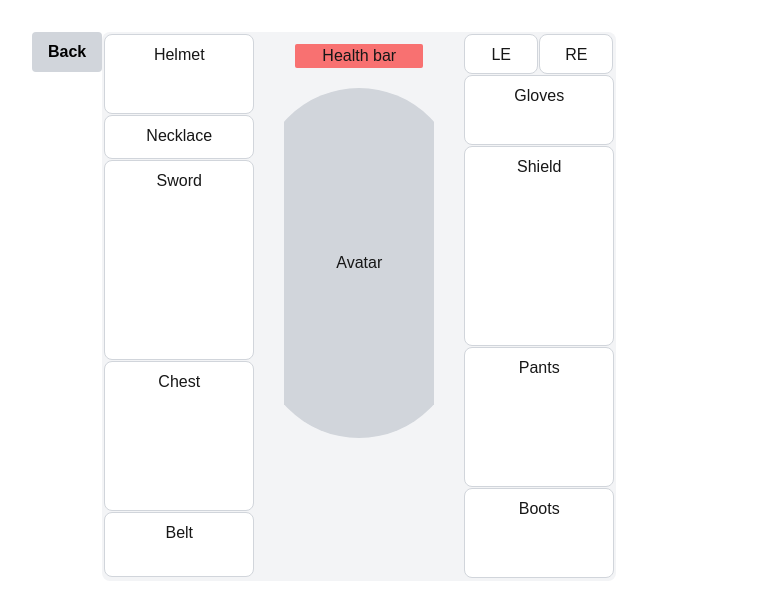
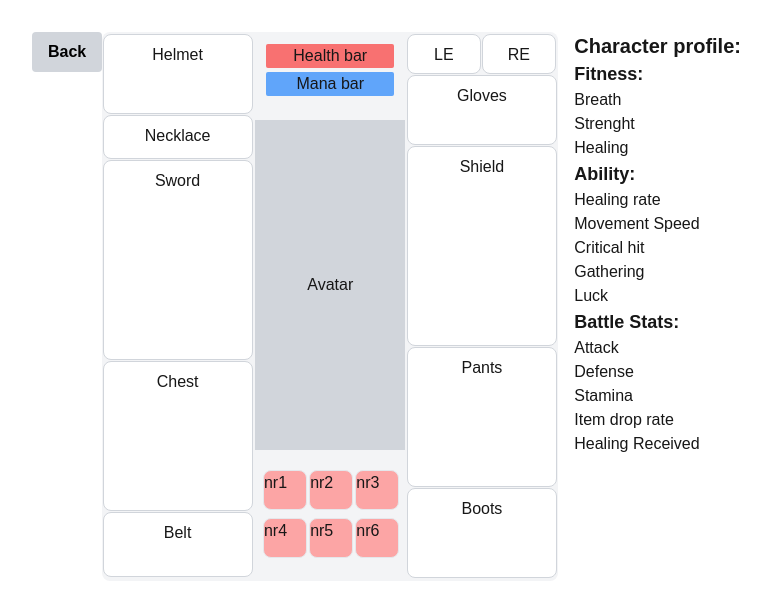
Before and after one commit to Tommysons/mafia-world, a Next.js app: page /profile in a window 1280 px wide. Shown: the top 616 px of the page, without its empty margins (0-770 px from the left). Built offline with nearby package versions, Linux system fonts and the light colour scheme.

Commit message:
Added Character profile

```diff
--- a/app/profile/page.tsx
+++ b/app/profile/page.tsx
@@ -3,53 +3,115 @@ import React from 'react';
 
 const Page = () => {
   return (
-
     <section className="flex left-1 p-8">
       <div>
         <Link href={`/#`}>
           <button className="bg-gray-300 hover:bg-gray-400 text-black font-bold py-2 px-4 rounded">Back</button>
         </Link>
       </div>
-      <div className="relative grid grid-cols-3 bg-gray-100 p-8 rounded-lg max-w-5xl max-h-[549px]">
+      <div className="relative grid grid-cols-3 bg-gray-100 p-8 rounded-lg max-w-[456px] max-h-[549px]">
+
         {/* Left Column */}
         <div className="flex flex-col items-center justify-between">
-          <div className="bg-white p-2 rounded-lg h-[80px] w-[150px] border -translate-x-[30px] -translate-y-[30px] border-gray-300 text-center mb-4">Helmet</div>
-          <div className="bg-white p-2 rounded-lg h-11 w-[150px] border -translate-x-[30px] -translate-y-[51px] border-gray-300 text-center">Necklace</div>
-          {/* Sword */}
-          <div className="flex justify-center items-center h-[200px]">
-            <div className="bg-white p-2 rounded-lg h-[200px]  w-[150px] -translate-x-[30px] -translate-y-[57px] border border-gray-300 text-center">Sword</div>
-          </div>
-          <div className="bg-white p-2 rounded-lg h-[150px] w-[150px] translate-x-[-30px] -translate-y-[62px] border border-gray-300 text-center">Chest</div>
-          <div className="bg-white p-2 rounded-lg h-[65px] w-[150px] translate-x-[-30px] -translate-y-[67px] border border-gray-300 text-center">Belt</div>
+          <div className="bg-white p-2 rounded-lg h-[80px] w-[150px] border -translate-x-[22px] -translate-y-[30px] border-gray-300 text-center mb-4">Helmet</div>
+          <div className="bg-white p-2 rounded-lg h-11 w-[150px] border -translate-x-[22px] -translate-y-[51px] border-gray-300 text-center">Necklace</div>
+            <div className="bg-white p-2 rounded-lg h-[200px] w-[150px] -translate-x-[22px] -translate-y-[57px] border border-gray-300 text-center">Sword</div>
+          <div className="bg-white p-2 rounded-lg h-[150px] w-[150px] translate-x-[-22px] -translate-y-[62px] border border-gray-300 text-center">Chest</div>
+          <div className="bg-white p-2 rounded-lg h-[65px] w-[150px] translate-x-[-22px] -translate-y-[67px] border border-gray-300 text-center">Belt</div>
         </div>
 
         {/* Avatar Column */}
         <div className="flex flex-col items-center">
-          <div className='relative top-[-20px] bg-red-400 rounded-sm w-32 flex items-center justify-center'>
+          <div className="relative top-[-20px] bg-red-400 rounded-sm w-32 flex items-center justify-center mb-1">
             Health bar
           </div>
+          <div className="relative top-[-20px] bg-blue-400 rounded-sm w-32 flex items-center justify-center mb-1">
+            Mana bar
+          </div>
 
-          <div className="w-[150px] h-[350px] overflow-hidden relative flex justify-center">
-            {/* Wider Avatar positioned absolutely within the container */}
-            <div className="bg-gray-300 rounded-full h-[350px] w-[200px] absolute left-1/2 transform -translate-x-1/2 flex items-center justify-center mb-4">
-              Avatar
+          <div className="w-[150px] h-[330px] flex items-center justify-center relative">
+            {/* Parent container to control overflow */}
+            <div className="h-full w-full overflow-hidden flex justify-center items-center">
+              {/* Wider Avatar */}
+              <div className="bg-gray-300 h-full w-full flex items-center justify-center">
+                Avatar
+              </div>
             </div>
           </div>
 
+          {/* New Row for nr1, nr2, nr3 and nr4, nr5, nr6 */}
+          <div className="grid grid-cols-3 bg-gray-100 rounded-lg w-full justify-center mr-1 gap-2 mt-5">
+            <div className='border rounded-lg h-10 w-11 bg-red-300'>nr1</div>
+            <div className='border rounded-lg h-10 w-11 bg-red-300'>nr2</div>
+            <div className='border rounded-lg h-10 w-11 bg-red-300'>nr3</div>
+            <div className='border rounded-lg h-10 w-11 bg-red-300'>nr4</div>
+            <div className='border rounded-lg h-10 w-11 bg-red-300'>nr5</div>
+            <div className='border rounded-lg h-10 w-11 bg-red-300'>nr6</div>
+          </div>
         </div>
 
         {/* Right Column */}
         <div className="flex flex-col items-center justify-between">
-          <div className="bg-white p-2 rounded-lg h-10 w-[74px] border  -translate-x-[8px] -translate-y-[30px] border-gray-300 text-center">LE</div>
-          <div className="bg-white p-2 rounded-lg h-10 w-[74px] border -translate-x-[-67px] -translate-y-[70px] border-gray-300 text-center">RE</div>
-          <div className="bg-white p-2 rounded-lg h-[70px] w-[150px] -translate-x-[-30px] -translate-y-[69px]  border border-gray-300 text-center">Gloves</div>
-          {/* Shield */}
+          <div className="bg-white p-2 rounded-lg h-10 w-[74px] border -translate-x-[17px] -translate-y-[30px] border-gray-300 text-center">LE</div>
+          <div className="bg-white p-2 rounded-lg h-10 w-[74px] border -translate-x-[-58px] -translate-y-[70px] border-gray-300 text-center">RE</div>
+          <div className="bg-white p-2 rounded-lg h-[70px] w-[150px] -translate-x-[-21px] -translate-y-[69px] border border-gray-300 text-center">Gloves</div>
           <div className="flex justify-center items-center h-[200px]">
-            <div className="bg-white p-2 rounded-lg h-[200px] w-[150px] -translate-x-[-30px] -translate-y-[68px] border border-gray-300 text-center">Shield</div>
+            <div className="bg-white p-2 rounded-lg h-[200px] w-[150px] -translate-x-[-21px] -translate-y-[68px] border border-gray-300 text-center">Shield</div>
           </div>
-          <div className="bg-white p-2 rounded-lg h-[140px] w-[150px] -translate-x-[-30px] -translate-y-[67px] border border-gray-300 text-center">Pants</div>
-          <div className="bg-white p-2 rounded-lg h-[90px] w-[150px] -translate-x-[-30px] -translate-y-[66px] border border-gray-300 text-center">Boots</div>
+          <div className="bg-white p-2 rounded-lg h-[140px] w-[150px] -translate-x-[-21px] -translate-y-[67px] border border-gray-300 text-center">Pants</div>
+          <div className="bg-white p-2 rounded-lg h-[90px] w-[150px] -translate-x-[-21px] -translate-y-[66px] border border-gray-300 text-center">Boots</div>
         </div>
+      </div>
+      <div className='ml-4'>
+        <h1 className='font-bold text-xl'>
+          Character profile:
+        </h1>
+        <h2 className='font-bold text-lg'>
+            Fitness:
+        </h2>
+        <p> Breath</p>
+        <p>
+          Strenght
+        </p>
+        <p>
+          Healing
+        </p>
+        <h2 className='font-bold text-lg'>
+          Ability:
+        </h2>
+        <p>
+          Healing rate
+        </p>
+        <p>
+          Movement Speed
+        </p>
+        <p>
+          Critical hit
+        </p>
+        <p>
+          Gathering
+        </p>
+        <p>
+          Luck
+        </p>
+        <h2 className='font-bold text-lg'>
+          Battle Stats:
+        </h2>
+        <p>
+          Attack
+        </p>
+        <p>
+          Defense
+        </p>
+        <p>
+        Stamina
+        </p>
+        <p>
+          Item drop rate
+        </p>
+        <p>
+          Healing Received
+        </p>
       </div>
     </section>
   );
```
